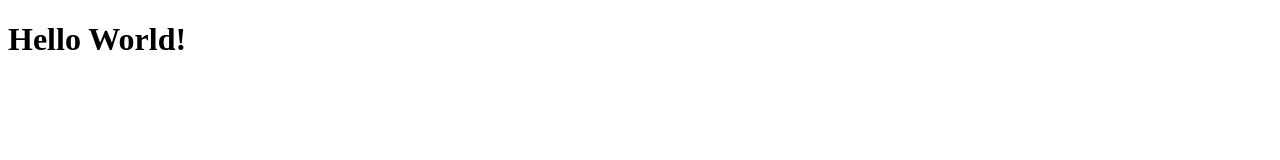
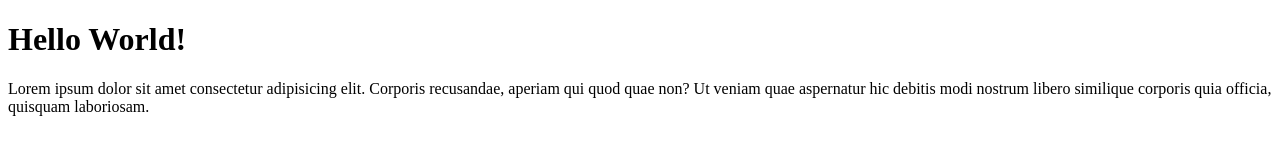
Before and after one commit to RisangAgnijati/rsng-git-test, a plain HTML site: page index.html in a window 1280 px wide. Drawn offline with Linux system fonts and the light colour scheme.

Commit message:
menambahkan paragraf

```diff
--- a/index.html
+++ b/index.html
@@ -8,5 +8,6 @@
 </head>
 <body>
     <h1>Hello World!</h1>
+    <p>Lorem ipsum dolor sit amet consectetur adipisicing elit. Corporis recusandae, aperiam qui quod quae non? Ut veniam quae aspernatur hic debitis modi nostrum libero similique corporis quia officia, quisquam laboriosam.</p>
 </body>
 </html>
```
